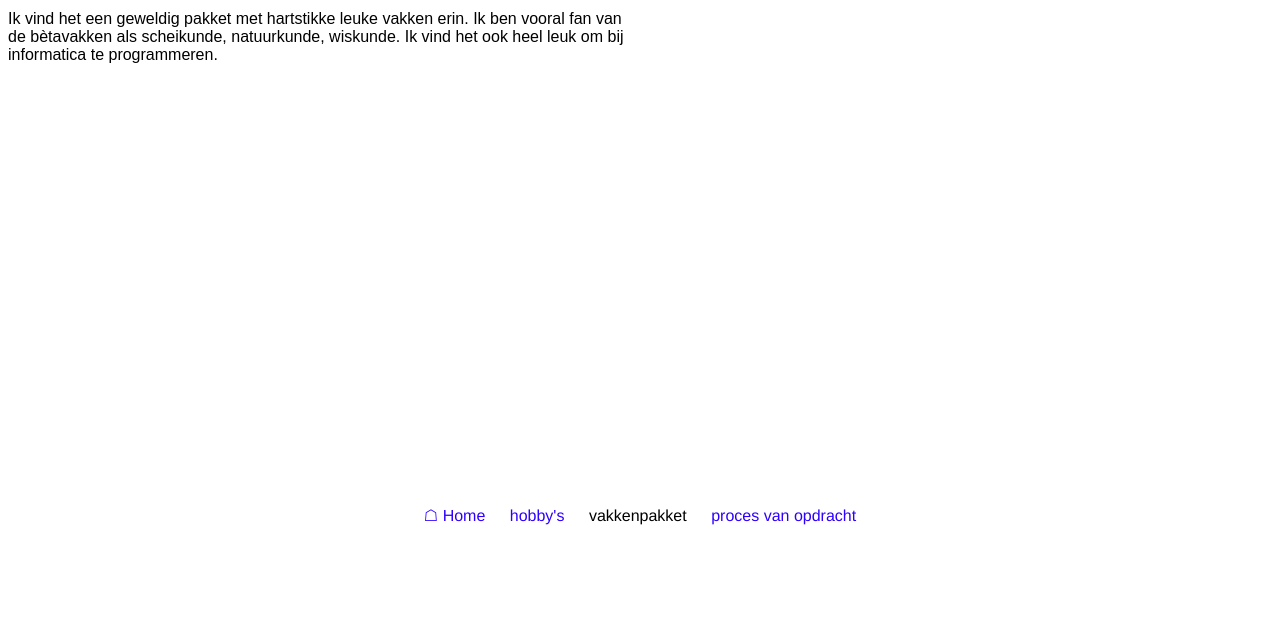
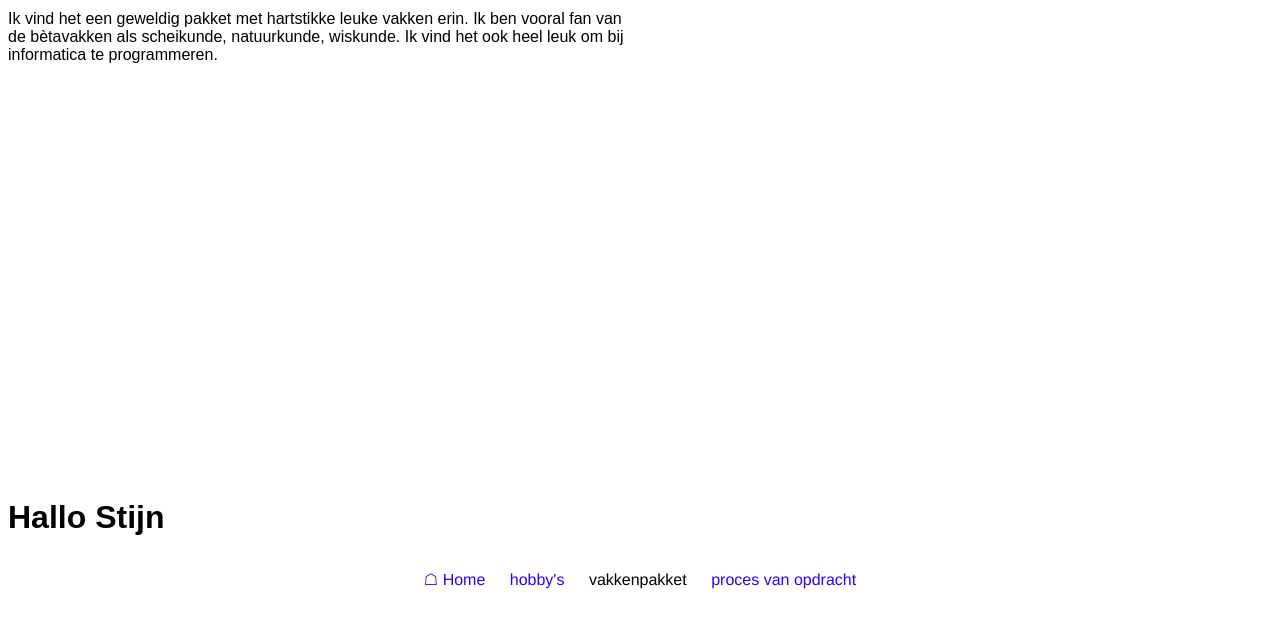
Before and after one commit to GeertDamsma/website4V, a plain HTML site: page vakkenpakket.html in a window 1280 px wide. Shown: the part 457-1074 px from the top of the page. Before the commit the page ends 1010 px from the top, so only its background shows below. Drawn offline with Linux system fonts and the light colour scheme.

Commit message:
Update vakkenpakket.html

```diff
--- a/vakkenpakket.html
+++ b/vakkenpakket.html
@@ -76,7 +76,7 @@
 
 	</div>
 
-
+		<h1> Hallo Stijn <h1>
 
 
 		</main>
```
